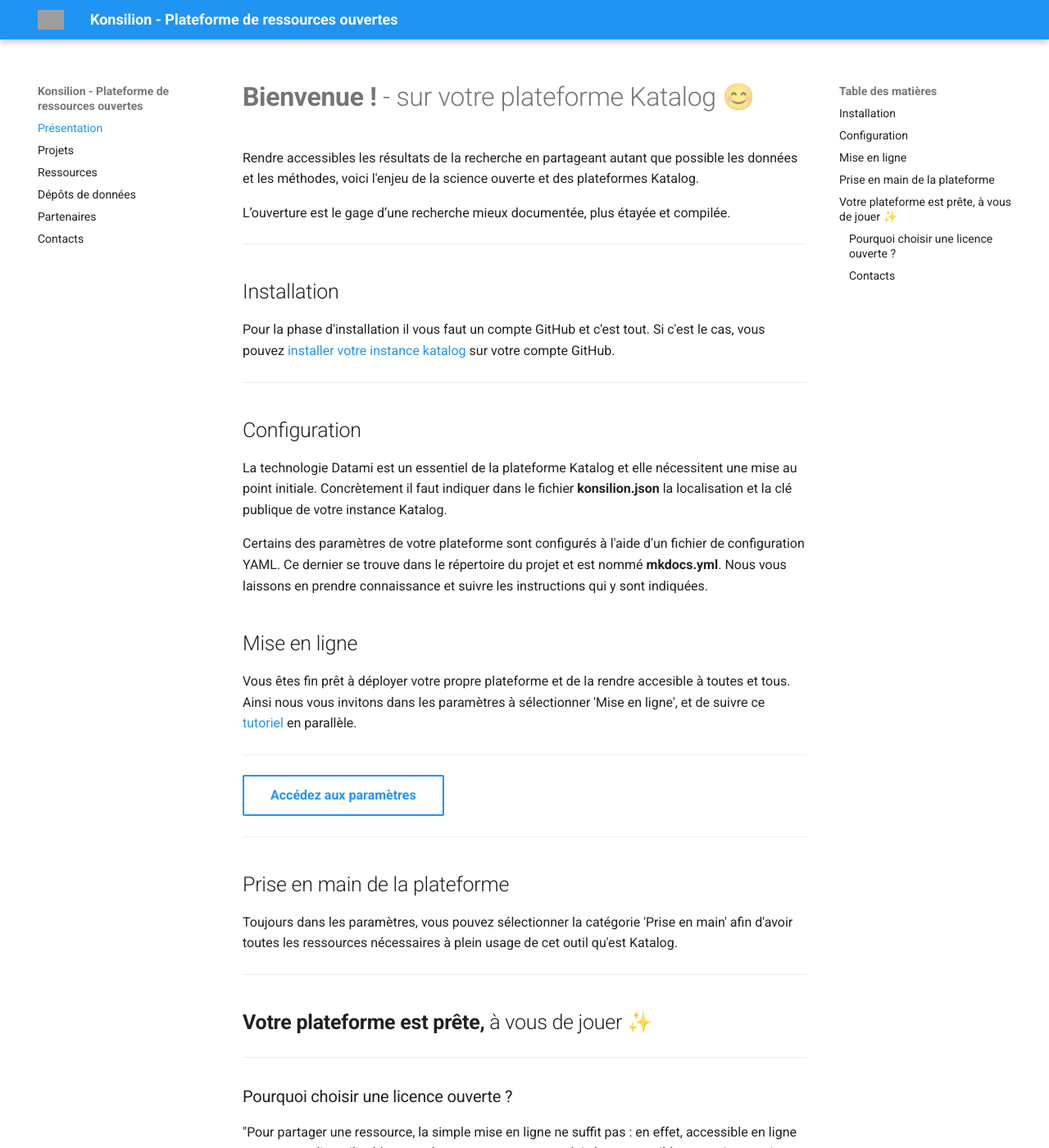
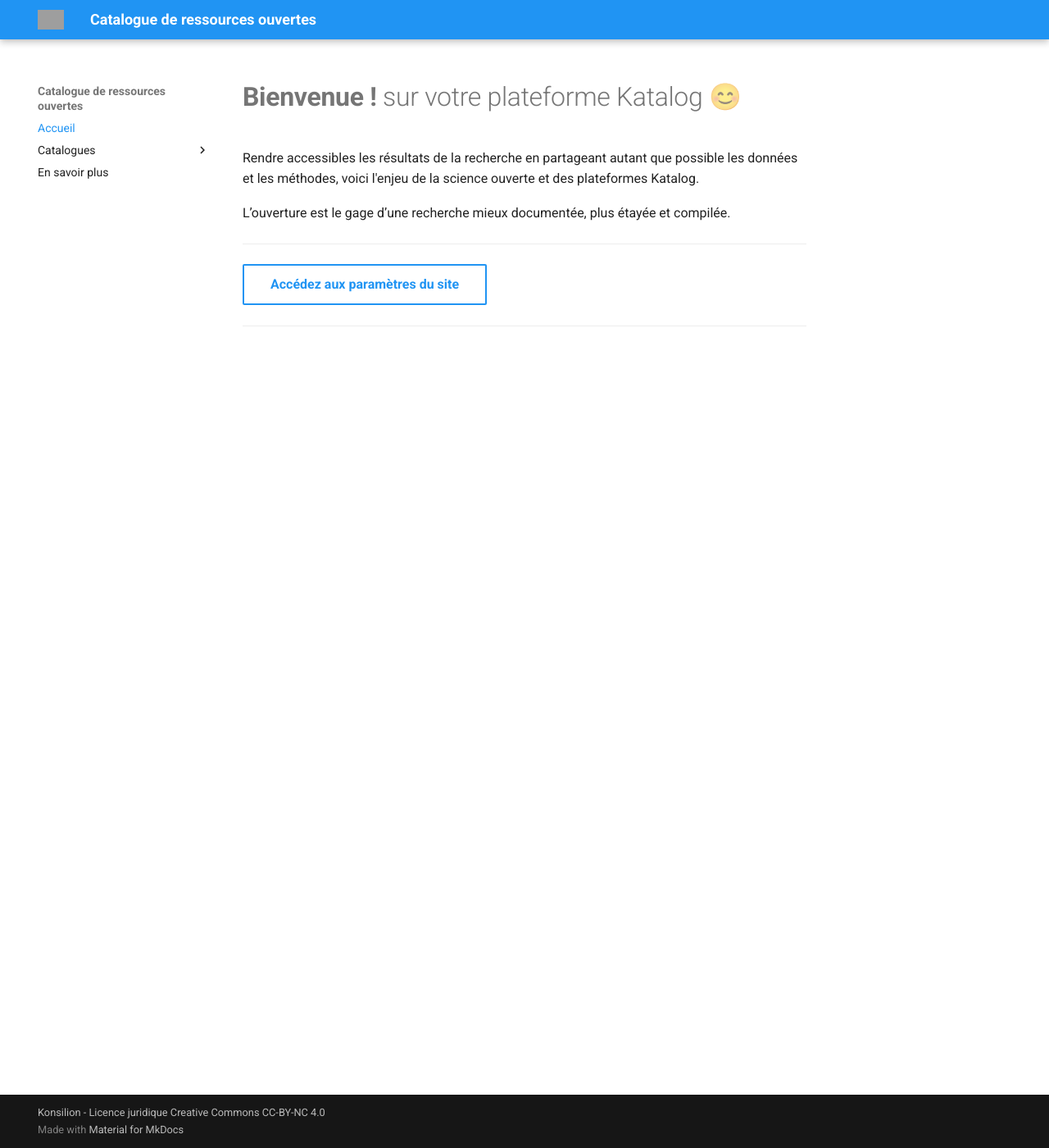
Before and after one commit to Konsilion/katalog-template, an MkDocs documentation site: the page built from docs/index.md, in a window 1280 px wide and 1400 px high. Shown: the whole window at 82% size. Built offline with MkDocs 1.6.1 and Material for MkDocs 9.7.7, drawn with Linux system fonts in a browser that asks for light colours; some of the changed text lies outside the part shown; grey boxes are pictures that could not be loaded.

Commit message:
Merge branch 'master' of https://github.com/Konsilion/katalog-template

```diff
--- a/docs/etc/communaute/data.csv
+++ /dev/null
@@ -1,5 +0,0 @@
-NOM DE LA RESSOURCE;DESCRIPTION;LIEN;IDs - FILTRES;IMAGE;AUTEUR.ICES
-Picojoules;PicoJoule désigne une unité de mesure d’énergie dans le domaine de la physique. Depuis 2012, c’est aussi le nom d’une association qui fait la promotion des énergies renouvelables avec de petites installations de méthanisation. Suite à ses expériences à Artilect, le Fab-Lab de Toulouse, Picojoule a intégré la Maison de l’Économie Sociale et Solidaire (MES) de Ramonville en 2016.  ;https://picojoule.fr/;Association;https://static.wixstatic.com/media/9c0294_10806d3e86b04622b058669f09f2be9c~mv2.png/v1/fill/w_758,h_206,al_c,q_85,usm_0.66_1.00_0.01,enc_auto/banni%C3%A8reinternet_edited.png;-
-Glocal - SemApps;Ce site a pour objectif de réunir les informations sur la communauté Low-tech. Il utilise un serveur sémantique permettant d'utiliser des données standardisée et potentiellement distribuées.;https://semapps.gl.assemblee-virtuelle.org/;Outils numériques;https://cdn-icons-png.flaticon.com/512/681/681392.png;-
-Assemblée virtuelle;L’Assemblée Virtuelle rassemble un collectif d’individus et d’organisations, une communauté, un réseau, un écosystème, un archipel composé d’acteurs autonomes et reliés, passionnés par les enjeux de la décentralisation de l’internet et du web et des transitions technologiques, culturelles, écologiques, sociales, politiques, économiques etc. ;http://www.virtual-assembly.org/;Association;https://semapps.gl.assemblee-virtuelle.org/logo192.png;-
-Forum LowTRE;Bienvenue sur le forum LowTRE, Low-Tech Recherche et Enseignement. L’enjeu de cette communauté est de déclencher une prise de conscience et de décision dans le milieu universitaire sur la nécessité de repenser nos activités en les adaptant aux défis actuels d’une société que nous souhaiterions sobre et résiliente.;https://forum-lowtre-ecosesa.univ-grenoble-alpes.fr/;Outils numériques;http://forum-lowtre-ecosesa.univ-grenoble-alpes.fr/uploads/default/original/1X/bcd3acf616277c848f5a63940b2baafffc92c20d.jpeg;-
--- a/docs/etc/projets/data.csv
+++ /dev/null
@@ -1,3 +0,0 @@
-NOM DE LA RESSOURCE;DESCRIPTION;LIEN;IDs - FILTRES;IMAGE;AUTEUR.ICES
-Capteur solaire thermique;Produire de la chaleur pour l'habitat à partir du rayonnement solaire.;https://wiki.lowtechlab.org/wiki/Chauffage_solaire_version_ardoise;Projet,En cours;https://wiki.lowtechlab.org/images/thumb/4/4b/Chauffage_solaire_version_ardoise_47949921956_479ae5b9ec_kk.jpg/800px-Chauffage_solaire_version_ardoise_47949921956_479ae5b9ec_kk.jpg;Low-tech Lab
-Biogaz domestique;Produire du biogaz utile aux usages domestiques à partir de nos déchets organiques.;https://wiki.lowtechlab.org/wiki/Biodigesteur_domestique;Projet,A venir;https://wiki.lowtechlab.org/images/thumb/5/56/Biodigesteur_domestique_small_general.png/800px-Biodigesteur_domestique_small_general.png;Low-tech Lab
--- a/docs/etc/stockages/data.csv
+++ /dev/null
@@ -1,6 +0,0 @@
-NOM DE LA RESSOURCE;DESCRIPTION;LIEN;IDs - FILTRES;IMAGE;AUTEUR.ICES
-Modèles numériques;;https://github.com/Konsilion/kloud-template/upload/main/Codes%20numeriques;GitHub;;Konslion
-Images;;https://github.com/Konsilion/kloud-template/upload/main/Images;GitHub;;Konslion
-Rapports;;https://github.com/Konsilion/kloud-template/upload/main/Rapports;GitHub;;Konslion
-Dataset & Jeux de données;;https://github.com/Konsilion/kloud-template/upload/main/Datasets;GitHub;;Konsilion
-Plans 3D;;https://gitlab.com/nbremond/klouds/-/tree/main/Plans%203D#modal-upload-blob;Gitlab;;Konsilion
--- a/docs/index.md
+++ b/docs/index.md
@@ -1,4 +1,4 @@
-# **Bienvenue !** - sur votre plateforme Katalog 😊
+# **Bienvenue !** sur votre plateforme Katalog 😊
 
 Rendre accessibles les résultats de la recherche en partageant autant que possible les données et les méthodes, voici l'enjeu de la science ouverte et des plateformes Katalog.
 
@@ -6,58 +6,8 @@ L’ouverture est le gage d’une recherche mieux documentée, plus étayée et
 
 ---
 
-## Installation
 
-Pour la phase d'installation il vous faut un compte GitHub et c'est tout. Si c'est le cas, vous pouvez [installer votre instance katalog](https://github.com/nbrem/katalog-template/generate) sur votre compte GitHub.
-
----
-
-## Configuration
-
-La technologie Datami est un  essentiel de la plateforme Katalog et elle nécessitent une mise au point initiale. Concrètement il faut indiquer dans le fichier **konsilion.json** la localisation et la clé publique de votre instance Katalog.
-
-Certains des paramètres de votre plateforme sont configurés à l'aide d'un fichier de configuration YAML. Ce dernier se trouve dans le répertoire du projet et est nommé **mkdocs.yml**. Nous vous laissons en prendre connaissance et suivre les instructions qui y sont indiquées.
-
-## Mise en ligne
-
-Vous êtes fin prêt à déployer votre propre plateforme et de la rendre accesible à toutes et tous. Ainsi nous vous invitons dans les paramètres à sélectionner 'Mise en ligne', et de suivre ce [tutoriel](https://konsilion.fr/wp/recherche-et-developpement/katalog/) en parallèle.
-
----
-
-[Accédez aux paramètres](./etc/parametres/home){ .md-button }
-
----
-
-## Prise en main de la plateforme
-
-Toujours dans les paramètres, vous pouvez sélectionner la catégorie 'Prise en main' afin d'avoir toutes les ressources nécessaires à plein usage de cet outil qu'est Katalog.
-
----
-
-## **Votre plateforme est prête,**  à vous de jouer ✨
-
-
----
-
-
-### Pourquoi choisir une licence ouverte ?
-
-"Pour partager une ressource, la simple mise en ligne ne suffit pas : en effet, accessible en ligne ne veut pas dire utilisable : pour être ouvert, un contenu doit être accessible en pratique mais aussi juridiquement. Or un contenu en ligne, est par défaut la propriété de son auteur et non utilisable légalement. C’est là que les licences ouvertes interviennent."
-
-??? tip "En savoir plus"
-
-    <iframe src="https://pad.lescommuns.org/s/choix_licence_ouverte" width="100%" height="500" frameborder="0"></iframe>
-
-
----
-
-
-### Contacts
-
-**Nicolas Brémond** : nicolasbremond@konsilion.fr | 06 61 26 23 26
-
-
-[Accédez au site de Konsilion](https://konsilion.fr/){ .md-button }
+[Accédez aux paramètres du site](./admin){ .md-button }
 
 
 
--- a/docs/konsilion.json
+++ b/docs/konsilion.json
@@ -1,4 +1,6 @@
 {
-    "repo": "https://github.com/Konsilion/katalog-template",
-    "token": "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"
+    "user":"Konsilion",
+    "repo": "katalog-template",
+    "logo": "https://konsilion.fr/wp/wp-content/uploads/2022/04/Logo_Konsilion_V2-1024x325.png",
+    "token": "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"
 }
--- a/mkdocs.yml
+++ b/mkdocs.yml
@@ -11,25 +11,22 @@
 
 nav:
 
-    - Présentation: index.md
+    - Accueil: index.md
 
-    - Projets : etc/projets/home.md
+    - Catalogues:
 
-    - Ressources: etc/ressources/home.md
+        - Répertoires projets : katalog/projets/home.md
 
-    - Dépôts de données: etc/stockages/home.md
+        - Ressources: katalog/ressources/home.md
 
-    - Partenaires: etc/communaute/home.md
-
-    - Contacts: informations.md
-
+    - En savoir plus: pages/informations.md
 
 
 
 # SITE INFORMATIONS
 # --------------------------------------------------------------------------------------------------------------------------------------------------
 
-site_name: Konsilion - Plateforme de ressources ouvertes
+site_name: Catalogue de ressources ouvertes
 site_author: Nicolas Brémond
 site_description: Une plateforme de science ouverte et open-data, pour la Low-technologie.
 
```
Also changed, not shown: docs/etc/communaute/home.md (deleted, +0 -8 lines), docs/etc/parametres/data.csv (deleted, +0 -13 lines), docs/etc/parametres/home.md (deleted, +0 -8 lines), docs/etc/projets/home.md (deleted, +0 -30 lines), docs/etc/ressources/data.csv (deleted, +0 -9 lines), docs/etc/ressources/home.md (deleted, +0 -8 lines), docs/etc/stockages/home.md (deleted, +0 -8 lines), docs/informations.md (deleted, +0 -38 lines).
